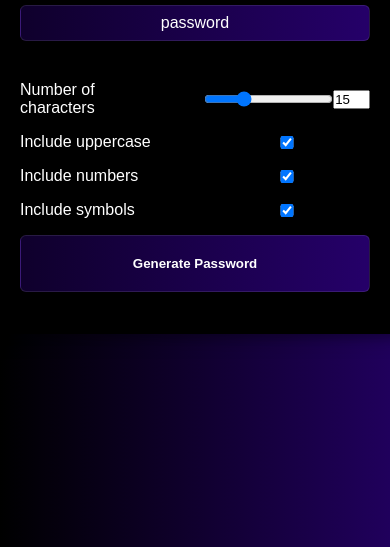
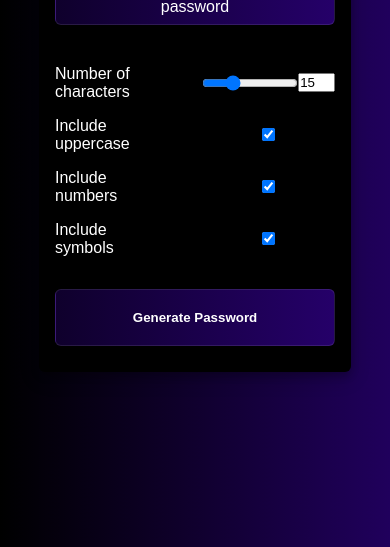
Before and after one commit to alxcrudu/generate-password-app, a plain HTML site: page index.html in a window 390 px wide. Shown: the part 297-844 px from the top of the page. Drawn offline with Linux system fonts and the light colour scheme.

Commit message:
added more responsiveness

```diff
--- a/index.html
+++ b/index.html
@@ -16,8 +16,8 @@
             <button id="copyToClipboard" class="toggleShow">Copy to clipboard</button>
         </div>
         <form id="form">
-            <label for="lengthSelectorNumber">Number of characters</label>
-            <div class="lengthSelectorContainer">
+            <label class= "span-2" for="lengthSelectorNumber">Number of characters</label>
+            <div class="lengthSelectorContainer span-2">
                 <input type="range" id="lengthSelectorRange" min="1" max="50" value="15">
                 <input type="number" id="lengthSelectorNumber" min="1" max="50" value="15">
             </div>
--- a/style.css
+++ b/style.css
@@ -24,6 +24,7 @@ body {
   background-color: rgb(0, 0, 0);
   border-radius: 6px;
   padding: 2rem;
+  max-width: 90vw;
   box-shadow: 0 4px 8px 0 rgba(0, 0, 0, 0.2), 0 6px 20px 0 rgba(0, 0, 0, 0.19);
 }
 
@@ -40,6 +41,7 @@ body {
   column-gap: 3rem;
   justify-content: center;
   align-items: center;
+  width: 100%;
 }
 
 #lengthSelectorNumber {
@@ -59,7 +61,7 @@ body {
   background-color: white;
   color: white;
   background: linear-gradient(to right, rgb(15, 0, 44), rgb(37, 0, 105));
-  width: 350px;
+  width: 100%;
   text-align: center;
   margin-top: 20px;
   margin-bottom: 40px;
@@ -85,6 +87,7 @@ body {
   background: linear-gradient(to right, rgb(15, 0, 44), rgb(37, 0, 105));
   color: white;
   border: 0.5px solid rgba(255, 255, 255, 0.1);
+  margin-top: 1rem;
 }
 
 #copyToClipboard {
@@ -106,3 +109,20 @@ body {
 .toggleShow:hover {
     opacity: 1;
 }
+
+@media screen and (max-width: 500px) {
+    .container {
+      padding: 1rem;
+      width: 80vw;
+    }
+    #lengthSelectorRange {
+      width: 6rem;
+    }
+}
+
+@media screen and (max-width: 360px)  {
+    .span-2 {
+      grid-column: span 2;
+      justify-content: flex-start;
+    }
+}
```
